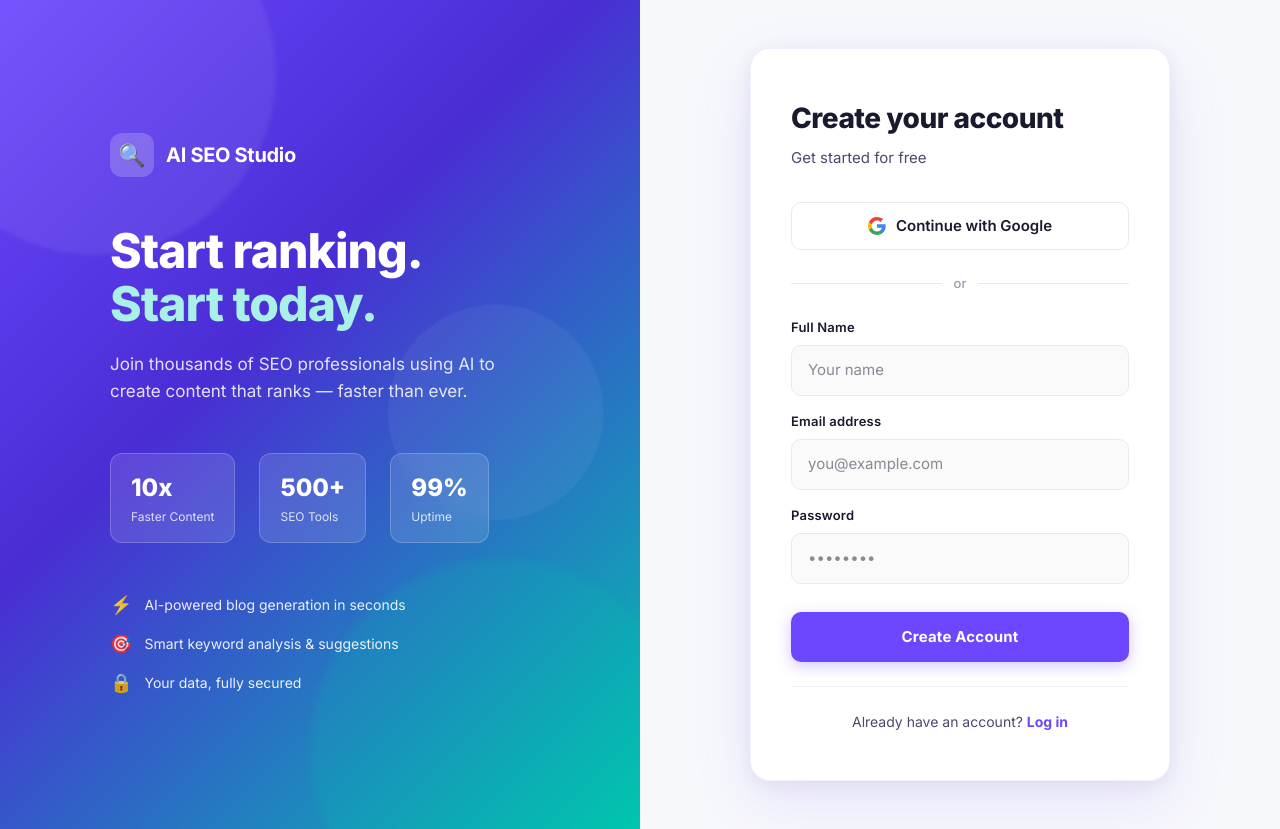
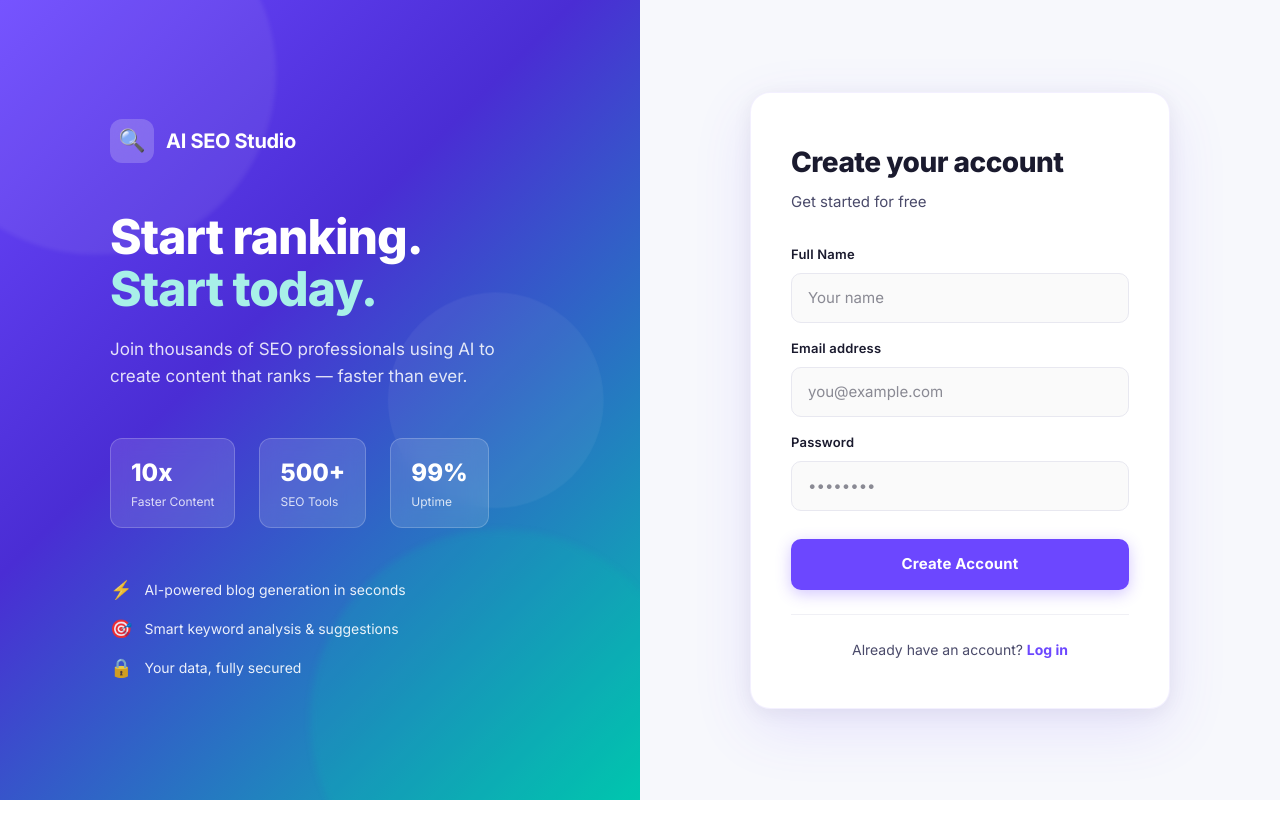
Before and after one commit to iqrakalsom191-dotcom/ai-seo-studio, a Next.js app: page /signup in a window 1280 px wide. After the commit the page ends 800 px from the top, so only its background shows below. Built offline with nearby package versions, Linux system fonts and the light colour scheme.

Commit message:
remove: Google OAuth button and handlers from login and signup pages
Co-Authored-By: Claude Sonnet 5 <noreply@anthropic.com>
Claude-Session: https://claude.ai/code/session_01QFrNfuQvi6TP5V9UEYQFa7

```diff
--- a/app/(auth)/login/page.jsx
+++ b/app/(auth)/login/page.jsx
@@ -24,16 +24,6 @@ export default function LoginPage() {
     }
   }
 
-  async function handleGoogleLogin() {
-    setError('')
-    const supabase = createClient()
-    const { error } = await supabase.auth.signInWithOAuth({
-      provider: 'google',
-      options: { redirectTo: 'https://ai-seo-studio-sable.vercel.app/auth/callback' },
-    })
-    if (error) setError(error.message)
-  }
-
   return (
     <div style={{ display: 'flex', minHeight: '100vh', fontFamily: 'Inter, sans-serif' }}>
       <style>{`
@@ -47,8 +37,6 @@ export default function LoginPage() {
         .input-field:focus { border-color: #6C47FF !important; box-shadow: 0 0 0 3px rgba(108,71,255,0.15) !important; }
         .login-btn:hover { background: #5535e0 !important; transform: translateY(-1px); box-shadow: 0 8px 25px rgba(108,71,255,0.4) !important; }
         .login-btn { transition: all 0.2s ease !important; }
-        .google-btn:hover { background: #f5f5fa !important; border-color: #d8d8e5 !important; }
-        .google-btn { transition: all 0.2s ease !important; }
       `}</style>
 
       {/* Left — Branding */}
@@ -112,27 +100,6 @@ export default function LoginPage() {
             </div>
           )}
 
-          <button
-            type="button"
-            className="google-btn"
-            onClick={handleGoogleLogin}
-            style={{ width: '100%', display: 'flex', alignItems: 'center', justifyContent: 'center', gap: '10px', padding: '12px', background: '#fff', color: '#1A1A2E', border: '1.5px solid #e8e8f0', borderRadius: '10px', fontSize: '15px', fontWeight: '600', cursor: 'pointer', marginBottom: '24px' }}
-          >
-            <svg width="18" height="18" viewBox="0 0 18 18" xmlns="http://www.w3.org/2000/svg">
-              <path fill="#4285F4" d="M17.64 9.2c0-.64-.06-1.25-.16-1.84H9v3.48h4.84c-.21 1.13-.84 2.09-1.8 2.73v2.27h2.92c1.7-1.57 2.68-3.88 2.68-6.64z"/>
-              <path fill="#34A853" d="M9 18c2.43 0 4.47-.8 5.96-2.17l-2.92-2.27c-.81.54-1.84.86-3.04.86-2.34 0-4.32-1.58-5.03-3.7H.96v2.34C2.44 15.98 5.48 18 9 18z"/>
-              <path fill="#FBBC05" d="M3.97 10.72c-.18-.54-.28-1.12-.28-1.72s.1-1.18.28-1.72V4.94H.96C.35 6.17 0 7.55 0 9s.35 2.83.96 4.06l3.01-2.34z"/>
-              <path fill="#EA4335" d="M9 3.58c1.32 0 2.51.45 3.44 1.35l2.59-2.59C13.46.89 11.43 0 9 0 5.48 0 2.44 2.02.96 4.94l3.01 2.34C4.68 5.16 6.66 3.58 9 3.58z"/>
-            </svg>
-            Continue with Google
-          </button>
-
-          <div style={{ display: 'flex', alignItems: 'center', gap: '12px', marginBottom: '24px' }}>
-            <div style={{ flex: 1, height: '1px', background: '#e8e8f0' }} />
-            <span style={{ fontSize: '13px', color: '#9a9ab0', fontWeight: '500' }}>or</span>
-            <div style={{ flex: 1, height: '1px', background: '#e8e8f0' }} />
-          </div>
-
           <div style={{ marginBottom: '16px' }}>
             <label style={{ display: 'block', fontSize: '13px', fontWeight: '600', color: '#1A1A2E', marginBottom: '8px', letterSpacing: '0.2px' }}>Email address</label>
             <input
--- a/app/(auth)/signup/page.jsx
+++ b/app/(auth)/signup/page.jsx
@@ -29,16 +29,6 @@ export default function SignupPage() {
     }
   }
 
-  async function handleGoogleSignup() {
-    setError('')
-    const supabase = createClient()
-    const { error } = await supabase.auth.signInWithOAuth({
-      provider: 'google',
-      options: { redirectTo: 'https://ai-seo-studio-sable.vercel.app/auth/callback' },
-    })
-    if (error) setError(error.message)
-  }
-
   return (
     <div style={{ display: 'flex', minHeight: '100vh', fontFamily: 'Inter, sans-serif' }}>
       <style>{`
@@ -52,8 +42,6 @@ export default function SignupPage() {
         .input-field:focus { border-color: #6C47FF !important; box-shadow: 0 0 0 3px rgba(108,71,255,0.15) !important; }
         .signup-btn:hover { background: #5535e0 !important; transform: translateY(-1px); box-shadow: 0 8px 25px rgba(108,71,255,0.4) !important; }
         .signup-btn { transition: all 0.2s ease !important; }
-        .google-btn:hover { background: #f5f5fa !important; border-color: #d8d8e5 !important; }
-        .google-btn { transition: all 0.2s ease !important; }
       `}</style>
 
       {/* Left — Branding */}
@@ -120,27 +108,6 @@ export default function SignupPage() {
 
           {!success && (
             <>
-              <button
-                type="button"
-                className="google-btn"
-                onClick={handleGoogleSignup}
-                style={{ width: '100%', display: 'flex', alignItems: 'center', justifyContent: 'center', gap: '10px', padding: '12px', background: '#fff', color: '#1A1A2E', border: '1.5px solid #e8e8f0', borderRadius: '10px', fontSize: '15px', fontWeight: '600', cursor: 'pointer', marginBottom: '24px' }}
-              >
-                <svg width="18" height="18" viewBox="0 0 18 18" xmlns="http://www.w3.org/2000/svg">
-                  <path fill="#4285F4" d="M17.64 9.2c0-.64-.06-1.25-.16-1.84H9v3.48h4.84c-.21 1.13-.84 2.09-1.8 2.73v2.27h2.92c1.7-1.57 2.68-3.88 2.68-6.64z"/>
-                  <path fill="#34A853" d="M9 18c2.43 0 4.47-.8 5.96-2.17l-2.92-2.27c-.81.54-1.84.86-3.04.86-2.34 0-4.32-1.58-5.03-3.7H.96v2.34C2.44 15.98 5.48 18 9 18z"/>
-                  <path fill="#FBBC05" d="M3.97 10.72c-.18-.54-.28-1.12-.28-1.72s.1-1.18.28-1.72V4.94H.96C.35 6.17 0 7.55 0 9s.35 2.83.96 4.06l3.01-2.34z"/>
-                  <path fill="#EA4335" d="M9 3.58c1.32 0 2.51.45 3.44 1.35l2.59-2.59C13.46.89 11.43 0 9 0 5.48 0 2.44 2.02.96 4.94l3.01 2.34C4.68 5.16 6.66 3.58 9 3.58z"/>
-                </svg>
-                Continue with Google
-              </button>
-
-              <div style={{ display: 'flex', alignItems: 'center', gap: '12px', marginBottom: '24px' }}>
-                <div style={{ flex: 1, height: '1px', background: '#e8e8f0' }} />
-                <span style={{ fontSize: '13px', color: '#9a9ab0', fontWeight: '500' }}>or</span>
-                <div style={{ flex: 1, height: '1px', background: '#e8e8f0' }} />
-              </div>
-
               <div style={{ marginBottom: '16px' }}>
                 <label style={{ display: 'block', fontSize: '13px', fontWeight: '600', color: '#1A1A2E', marginBottom: '8px', letterSpacing: '0.2px' }}>Full Name</label>
                 <input className="input-field" type="text" value={name} onChange={e => setName(e.target.value)} placeholder="Your name" style={{ width: '100%', padding: '13px 16px', borderRadius: '10px', border: '1.5px solid #e8e8f0', fontSize: '15px', outline: 'none', boxSizing: 'border-box', background: '#fafafa', color: '#1A1A2E', transition: 'all 0.2s' }} />
```
